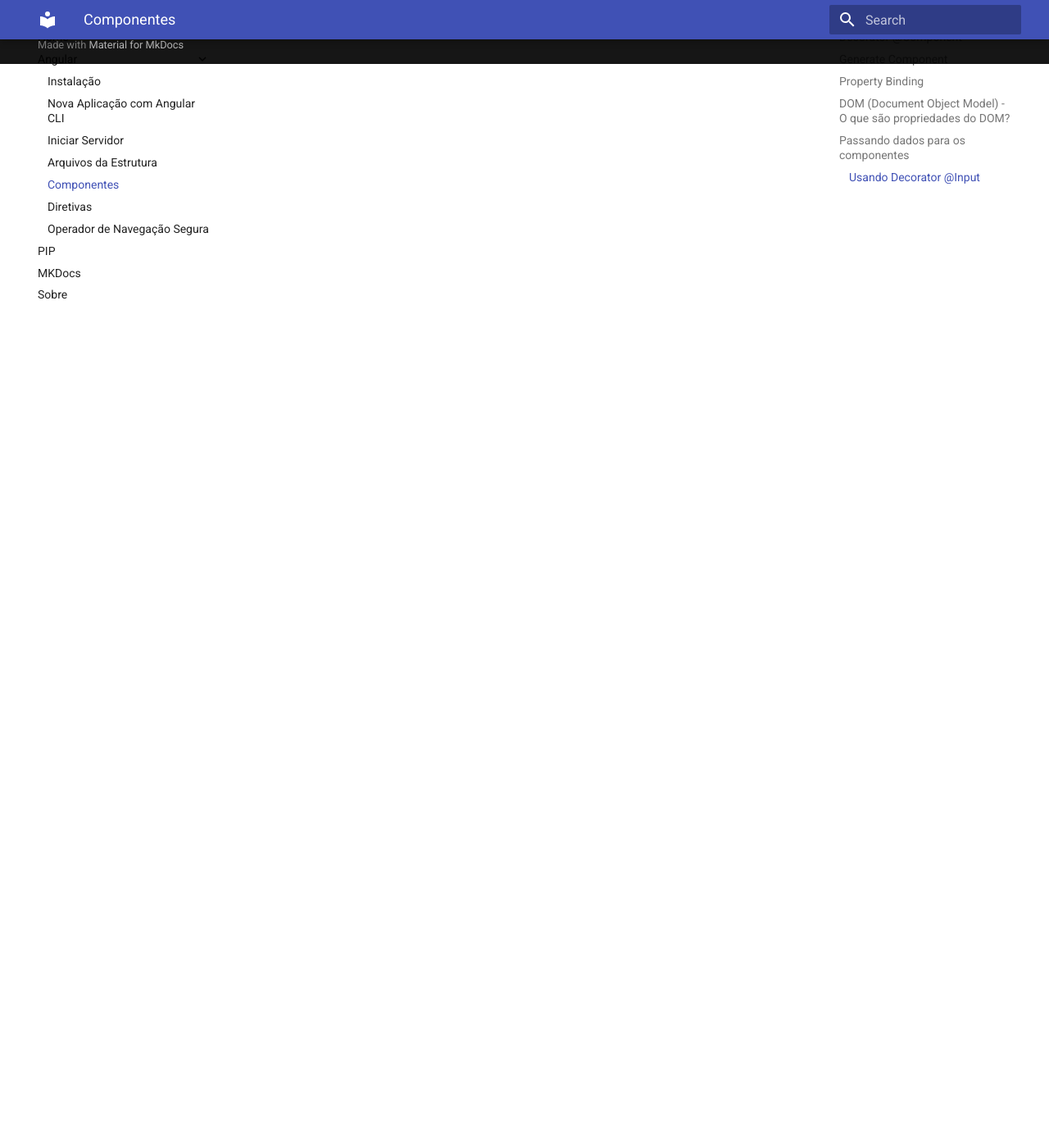
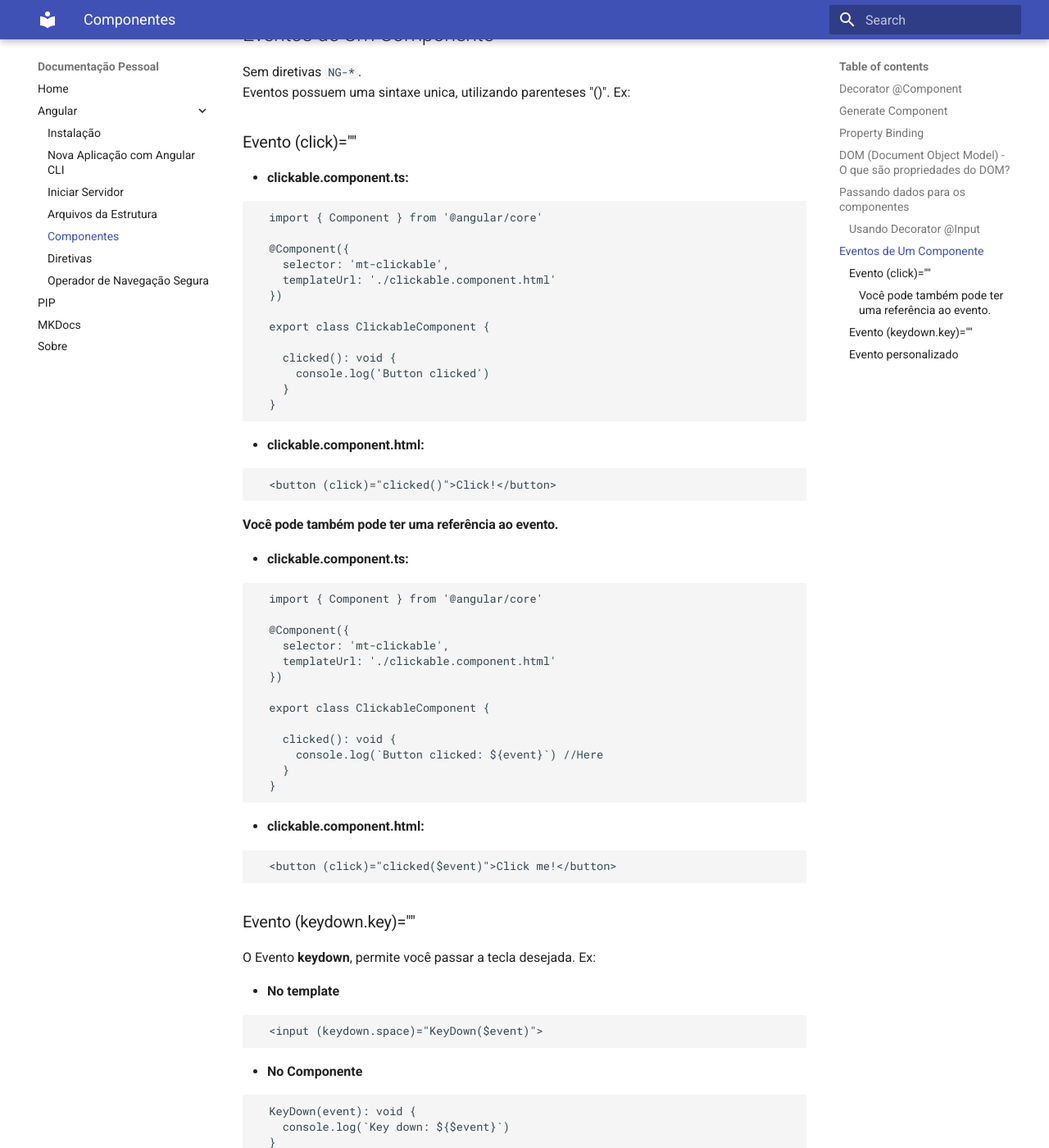
Before and after one commit to lucasmazaron/DocumentacaoPessoal, an MkDocs documentation site: the page built from docs/angular/components.md, in a window 1280 px wide and 1400 px high, scrolled down 2374 px. Shown: the whole window at 82% size. Built offline with MkDocs 1.6.1 and Material for MkDocs 9.7.7, drawn with Linux system fonts in a browser that asks for light colours; old or Windows-style settings are respelled for this version of MkDocs; some of the changed text lies outside the part shown.

Commit message:
Eventos de um componente

````diff
--- a/docs/angular/components.md
+++ b/docs/angular/components.md
@@ -1,12 +1,11 @@
 # Componentes
-`Pequenas partes dependentes reusáveis. Elementos personalizados`
-`Dispostos em estrutura de *arvore*, onde na raíz há sempre um component parent seguido dos seus filhos.`
+Pequenas partes dependentes reusáveis. Elementos personalizados, dispostos em estrutura de *arvore*, onde na raíz há sempre um component parent seguido dos seus filhos.
 
-* *Classes* com um determinado ciclo de vida;
-* *Template* para determinar a aparência;
-* *Selector* (tag) para ser usado por outras partes da aplicação.
+* **Classes** com um determinado ciclo de vida;
+* **Template** para determinar a aparência;
+* **Selector** (tag) para ser usado por outras partes da aplicação.
 
-## Decorator `@Component`
+## Decorator *@Component*
 
 ```typescript
   @Component({
@@ -17,7 +16,7 @@
 
 ## Generate Component
 
-`Para gerar novo component na aplicação`
+Para gerar novo component na aplicação:
 
 ```typescript
   ng generate component name --spec=false
@@ -29,8 +28,9 @@
 
 
 ## Property Binding
-`Linkar valor de uma propriedade de um elemento a uma expressão angular.`
-`A atualização é sempre em um sentido. ONE-WAY BINDING - COMPONENT => TEMPLATE`
+Linkar valor de uma propriedade de um elemento a uma expressão angular.
+A atualização é sempre em um sentido.
+**`ONE-WAY BINDING - COMPONENT => TEMPLATE`**
 
 * Sintaxe:
 
@@ -45,7 +45,7 @@
 ```
 
 ## DOM (Document Object Model) - O que são propriedades do DOM?
-`Propriedades identicas aos atributos HTML. Porém possui propriedades extras`
+Propriedades identicas aos atributos HTML. Porém possui propriedades extras.
 
 ```typescript
   //in component
@@ -62,8 +62,8 @@
 ```
 
 ## Passando dados para os componentes
-### Usando Decorator `@Input`
-`As propriedades dos componentes são publicas porém, parar passar dados, devemos indicar ao Angular qual deles podem receber dados dos component parent através de property binding.`
+### Usando Decorator *@Input*
+As propriedades dos componentes são publicas porém, parar passar dados, devemos indicar ao Angular qual deles podem receber dados dos component parent através de **property binding**.
 
 * Primeira forma:
 
@@ -99,3 +99,114 @@
   <mt-header value="Minha APP"></mt-header>
 ```
 `Sempre que for passar um valor que não é String, utilizar property binding`
+
+## Eventos de Um Componente
+
+Sem diretivas `NG-*`.
+Eventos possuem uma sintaxe unica, utilizando parenteses "()". Ex:
+
+### Evento (click)=""
+* **clickable.component.ts:**
+
+```typescript
+  import { Component } from '@angular/core'
+
+  @Component({
+    selector: 'mt-clickable',
+    templateUrl: './clickable.component.html'
+  })
+
+  export class ClickableComponent {
+
+    clicked(): void {
+      console.log('Button clicked')
+    }
+  }
+```
+
+* **clickable.component.html:**
+
+```html
+  <button (click)="clicked()">Click!</button>
+```
+
+#### **Você pode também pode ter uma referência ao evento.**
+
+* **clickable.component.ts:**
+
+```typescript
+  import { Component } from '@angular/core'
+
+  @Component({
+    selector: 'mt-clickable',
+    templateUrl: './clickable.component.html'
+  })
+
+  export class ClickableComponent {
+
+    clicked(): void {
+      console.log(`Button clicked: ${event}`) //Here
+    }
+  }
+```
+
+* **clickable.component.html:**
+
+```html
+  <button (click)="clicked($event)">Click me!</button>
+```
+
+### Evento (keydown.key)=""
+
+O Evento **keydown**, permite você passar a tecla desejada. Ex:
+
+* **No template**
+
+```html
+  <input (keydown.space)="KeyDown($event)">
+```
+
+* **No Componente**
+
+```typescript
+  KeyDown(event): void {
+    console.log(`Key down: ${$event}`)
+  }
+```
+
+### Evento personalizado
+Para emitir um evento personalizado, utilizamos a classe **EVENTEMITTER**.
+
+* **clickable.component.ts:**
+
+```typescript
+  import { Component, Output, EventEmitter } from '@angular/core' //Here
+
+  @Component({
+    selector: 'mt-clickable',
+    templateUrl: './clickable.component.html'
+  })
+
+  export class ClickableComponent {
+
+    // Output é analogo a input...
+    // Ao invés de receber valores ele emite eventos.
+    @Output() myEvent = new EventEmitter() //Here
+
+    clicked(): void {
+      this.myEvent.emit() //Here
+    }
+  }
+```
+
+* **No template que usa o componente:**
+
+```html
+  <mt-clickable (myEvent)="willBeCalled()"></mt-clickable>
+```
+
+```typescript
+  willBeCalled(): void {
+      console.log('Event from clickable')
+  }
+```
````
